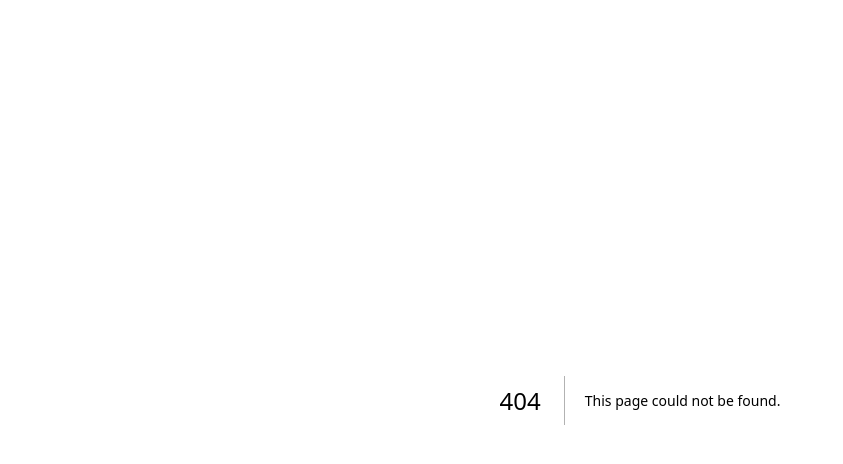
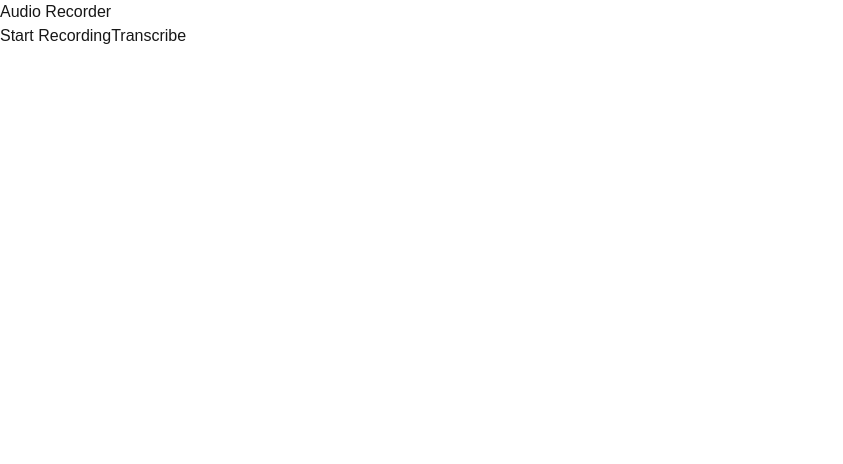
Before and after one commit to Harry-Daniel/transformers.js-mini-projects_NEXT, a Next.js app: page /speech-to-text-summarizer in a window 1280 px wide. Before the commit this address had no page. Shown: the top 464 px of the page, without its empty margins (0-843 px from the left). Built offline with nearby package versions, Linux system fonts and the light colour scheme; no server answers.

Commit message:
Bear bones audio recording and transcription is working

```diff
--- /dev/null
+++ b/src/app/speech-to-text-summarizer/page.js
@@ -0,0 +1,96 @@
+"use client";
+import { pipeline, env } from "@xenova/transformers";
+import React, { useState, useEffect } from "react";
+
+const AudioRecorder = () => {
+  const [isRecording, setIsRecording] = useState(false);
+  const [audioURL, setAudioURL] = useState(null);
+  const [recorder, setRecorder] = useState(null);
+  const [transcribedText, setTranscribedText] = useState(null);
+  const [isTranscribing, setIsTranscribing] = useState(false);
+
+  // Handle MediaRecorder initialization
+  useEffect(() => {
+    // Only initialize the MediaRecorder when it hasn't been created
+    if (!recorder) {
+      navigator.mediaDevices.getUserMedia({ audio: true }).then((stream) => {
+        const newRecorder = new MediaRecorder(stream);
+        newRecorder.ondataavailable = (e) => {
+          const audioBlob = new Blob([e.data], { type: "audio/wav" });
+          const audioUrl = URL.createObjectURL(audioBlob);
+          setAudioURL(audioUrl);
+        };
+        setRecorder(newRecorder);
+      });
+    }
+  }, [recorder]);
+
+  // Start recording when the recorder is ready
+  const startRecording = () => {
+    if (recorder) {
+      setIsRecording(true);
+      recorder.start();
+    }
+  };
+
+  // Stop recording
+  const stopRecording = () => {
+    if (recorder) {
+      setIsRecording(false);
+      recorder.stop();
+    }
+  };
+
+  // Transcription logic
+  useEffect(() => {
+    async function transcribeEnglishLocal() {
+      if (!audioURL) return;
+
+      let transcriber = await pipeline(
+        "automatic-speech-recognition",
+        "Xenova/whisper-tiny.en"
+      );
+
+      // Transcribe the audio URL
+      let result = await transcriber(audioURL);
+      const readableResult = JSON.stringify(result, null, 2);
+      setTranscribedText(readableResult);
+      console.log(readableResult);
+    }
+
+    if (isTranscribing && audioURL) {
+      transcribeEnglishLocal();
+    }
+  }, [isTranscribing, audioURL]);
+
+  const transcribeHandler = () => {
+    setIsTranscribing(!isTranscribing);
+  };
+
+  return (
+    <div>
+      <h1>Audio Recorder</h1>
+      <button onClick={isRecording ? stopRecording : startRecording}>
+        {isRecording ? "Stop Recording" : "Start Recording"}
+      </button>
+      {audioURL && (
+        <div>
+          <h2>Audio Preview:</h2>
+          <audio src={audioURL} controls />
+          <a href={audioURL} download="recording.wav">
+            Download .wav
+          </a>
+        </div>
+      )}
+      <button onClick={transcribeHandler}>Transcribe</button>
+      {transcribedText && (
+        <div>
+          <h3>Transcription:</h3>
+          <pre>{transcribedText}</pre>
+        </div>
+      )}
+    </div>
+  );
+};
+
+export default AudioRecorder;
```
